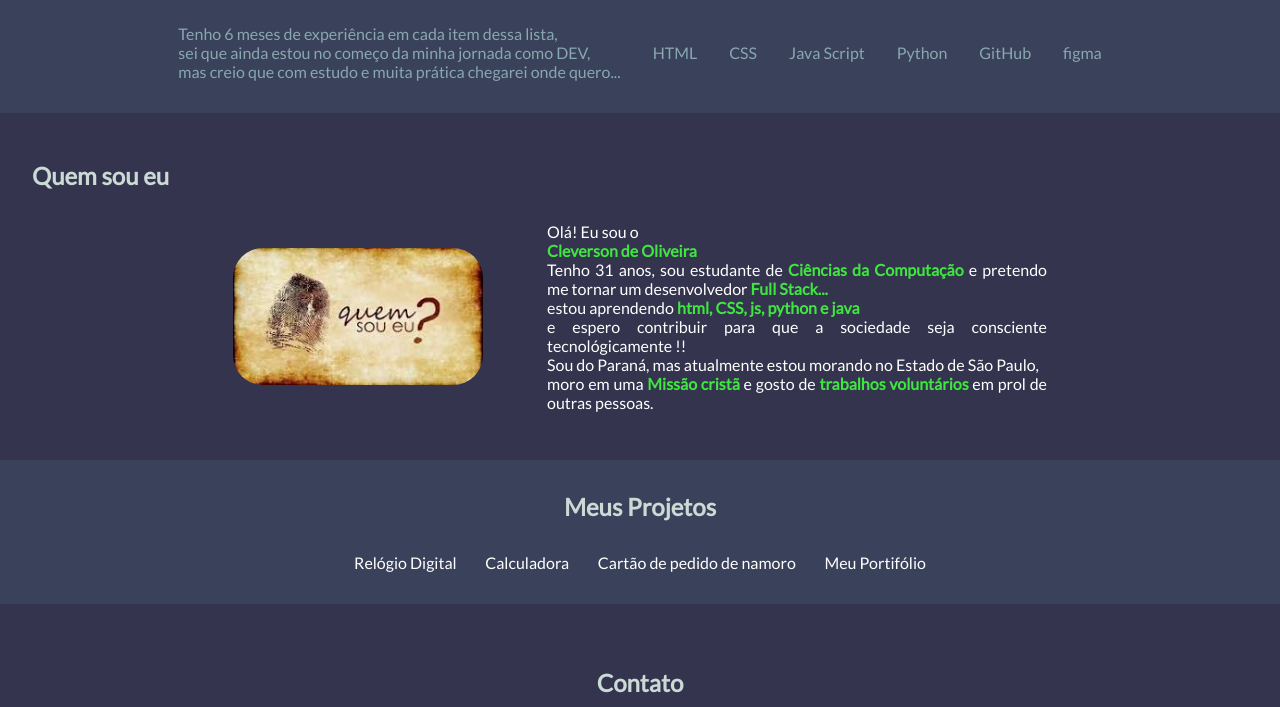
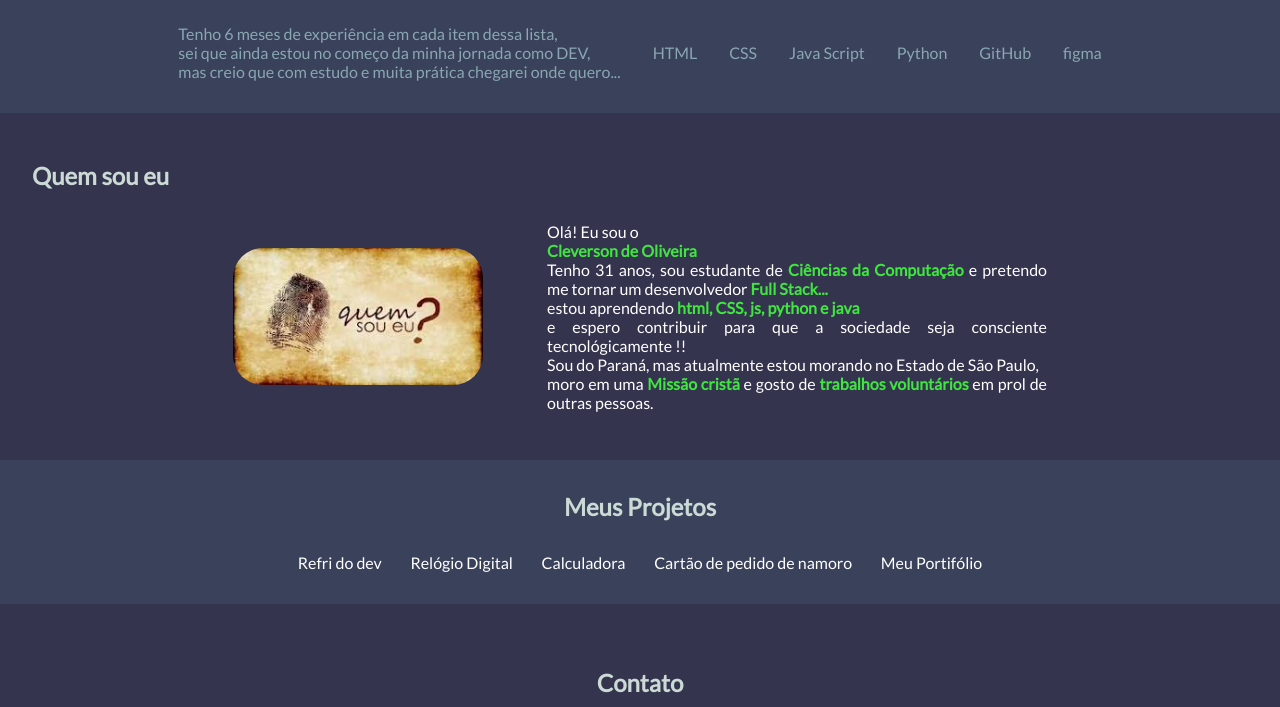
Before and after one commit to Cleverson1993/html_Portif-lio, a plain HTML site: page index.html in a window 1280 px wide. Shown: the part 562-1269 px from the top of the page. Drawn offline with Linux system fonts and the light colour scheme.

Commit message:
adicionando projeto

```diff
--- a/index.html
+++ b/index.html
@@ -88,6 +88,7 @@
             <h2 class="title">Meus Projetos</h2>
 
             <div id="my-projects-list">
+                <a href="https://dancing-parfait-5245ac.netlify.app/" target="_blank">Refri do dev</a>
                 <a href="https://euphonious-phoenix-02590d.netlify.app/" target="_blank">Relógio Digital</a>
                 <a href="https://maisoumenos.netlify.app/" target="_blank">Calculadora</a>
                 <a href="https://rad-pothos-494efb.netlify.app/" target="_blank">Cartão de pedido de namoro</a>
```
